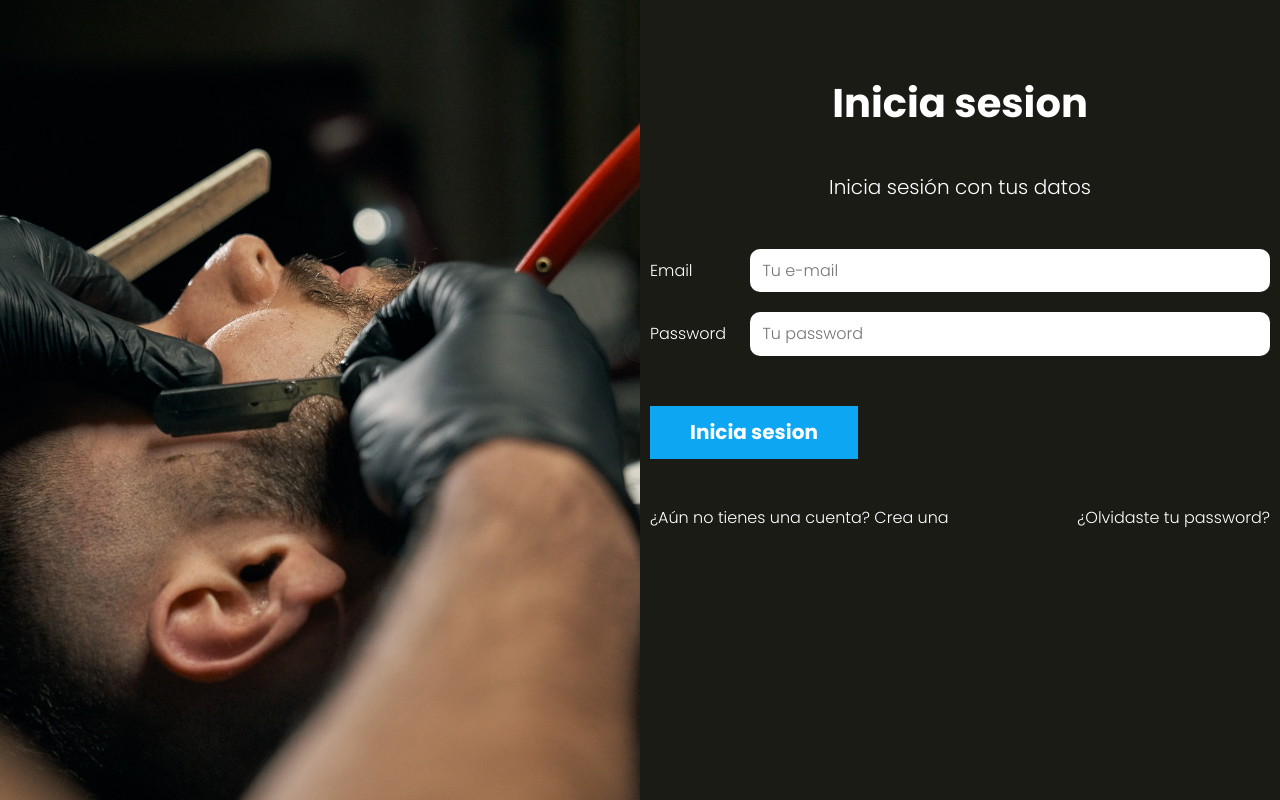
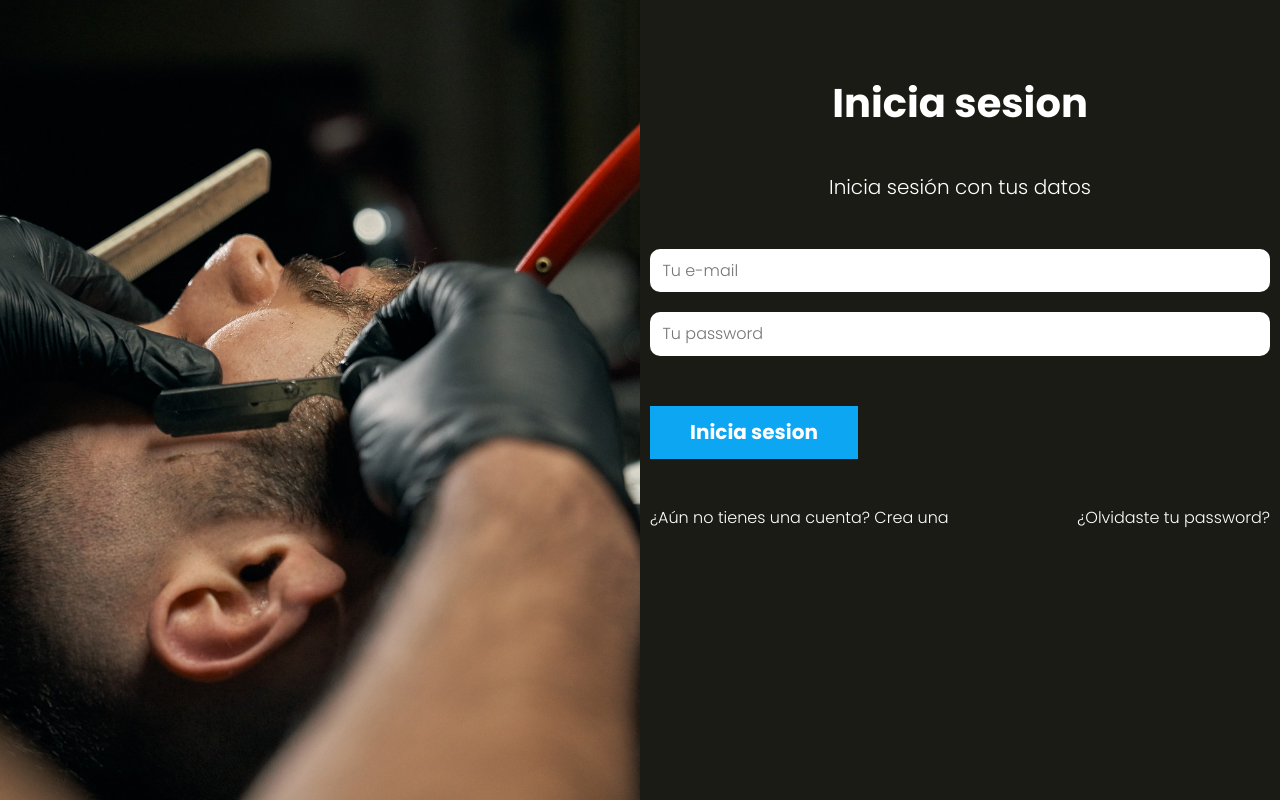
Before and after one commit to gastonbosch/AppSalon, a PHP site: the page made by views/auth/login.php in a window 1280 px wide. Run offline with PHP 8.4, Linux system fonts and the light colour scheme; the template is opened without the code that fills it, so the values that code supplies are empty.

Commit message:
cambios en el CSS de login

```diff
--- a/src/scss/components/_form.scss
+++ b/src/scss/components/_form.scss
@@ -13,6 +13,11 @@
     label{
         flex: 0 0 10rem;
     }
+    @include m.tablet{
+        label{
+            display: none;
+        }
+    }
     input{
         flex: 1;
         border: none;
```
Also changed, not shown: public/build/css/app.css, 1 other file.
